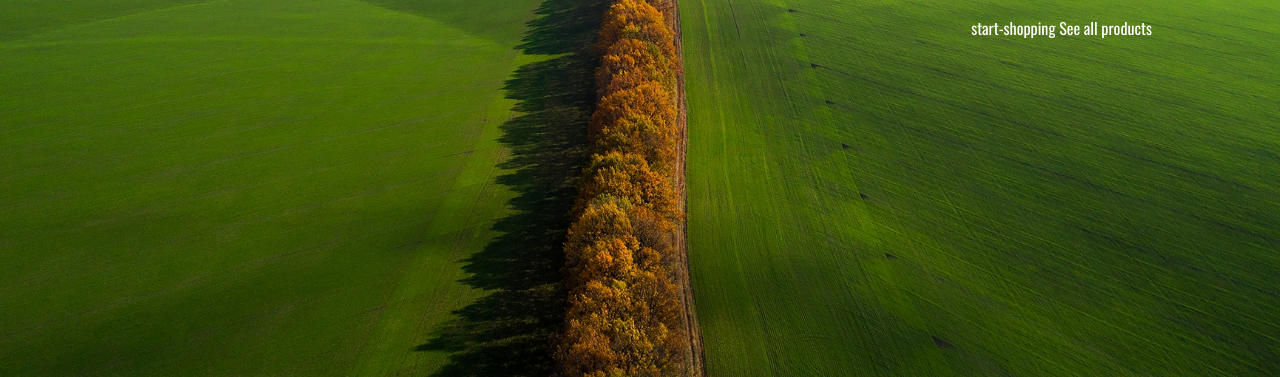
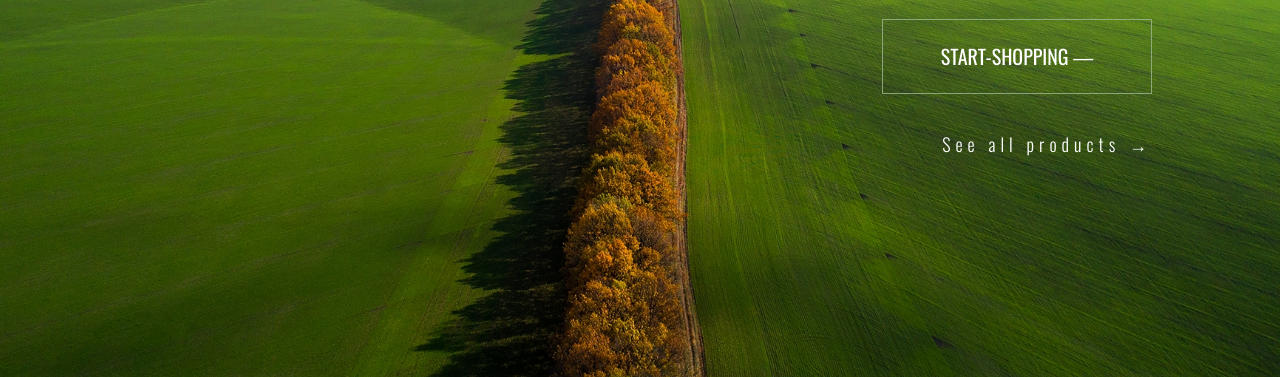
Before and after one commit to NikSkopin/CBD_shopping, a website: page dist/index.html in a window 1280 px wide. Shown: the part 423-800 px from the top of the page. Drawn offline with nearby package versions, Linux system fonts and the light colour scheme.

Commit message:
the header section markup and styling

```diff
--- a/scss/main.scss
+++ b/scss/main.scss
@@ -63,12 +63,26 @@ header {
         }
 
         a {
-            &:nth-child(1) {
-                display: block;
+            display: block;
+            &:first-of-type {
+                width: 16.875rem;
+                border: 1px solid rgba(#9db892, 0.8);
+                margin-left: auto;
+                padding: 25px;
+                text-align: center;
+                text-transform: uppercase;
+                font-size: 1.25rem;
+            }
+            &:last-of-type {
+                margin-top:40px;
+                font-weight: 300;
+                font-size: 1.125rem;
+                letter-spacing: 0.315rem;
             }
         }
     }
 }
+
 
 .navbar {
     position: relative;
```
Also changed, not shown: dist/css/main.css, dist/index.html, 2 other files.
